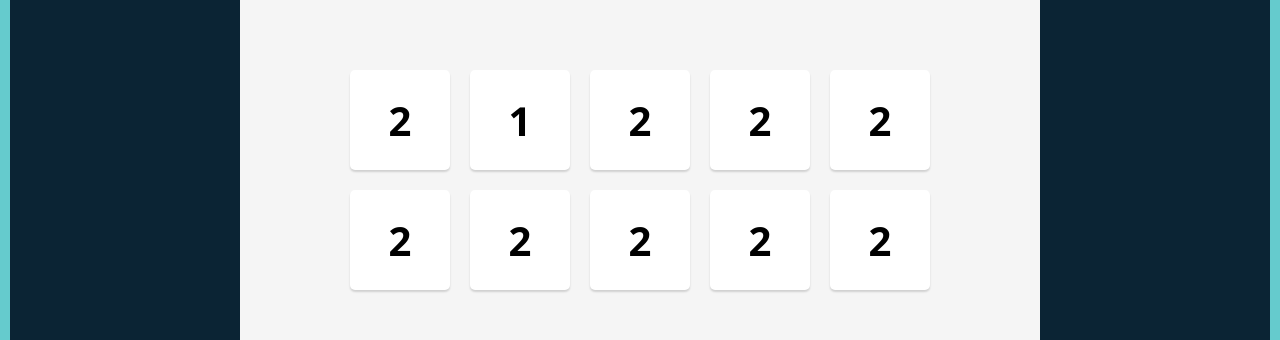
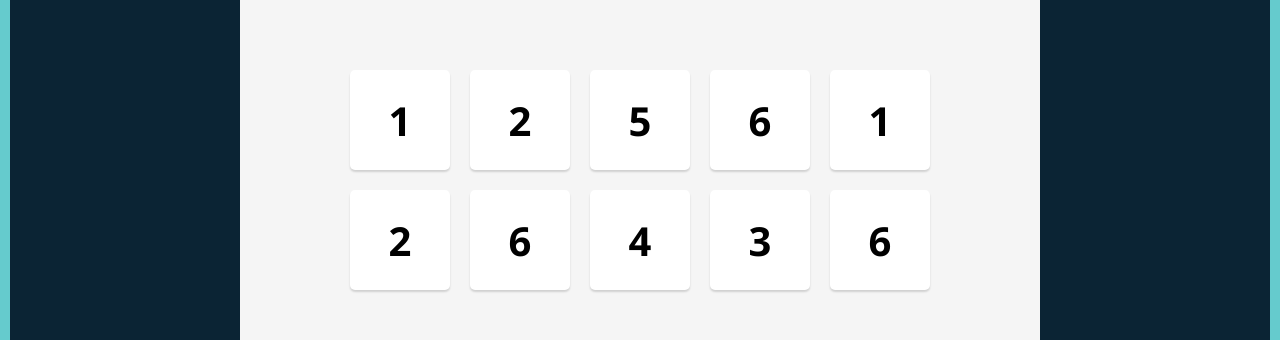
Before and after one commit to RaffayHusayn/Tenzies-Game, a React (Create React App) app: page / in a window 1280 px wide. Shown: the part 220-560 px from the top of the page. Built offline with nearby package versions, Linux system fonts and the light colour scheme.

Commit message:
Add logic to create a Array of Random Dice Numbers of 10 and using it to render 10 Dice component taking the values from the Array as props

```diff
--- a/src/App.js
+++ b/src/App.js
@@ -2,19 +2,23 @@ import "./App.css";
 import Dice from "./components/Dice";
 
 function App() {
+  function randomNumberFromInterval(min, max) {
+    return Math.floor(Math.random() * (max - min + 1) + min);
+  }
+  function allDiceNumber() {
+    const allDiceArray = [];
+    for (let i = 0; i < 10; i++) {
+      allDiceArray.push(randomNumberFromInterval(1, 6));
+    }
+    return allDiceArray;
+  }
+  const allDices = allDiceNumber();
   return (
     <div className="App">
       <div className="dice-grid">
-        <Dice value="2" />
-        <Dice value="1" />
-        <Dice value="2" />
-        <Dice value="2" />
-        <Dice value="2" />
-        <Dice value="2" />
-        <Dice value="2" />
-        <Dice value="2" />
-        <Dice value="2" />
-        <Dice value="2" />
+        {allDices.map((diceNumber, index) => (
+          <Dice key={index} value={diceNumber} />
+        ))}
       </div>
     </div>
   );
--- a/src/components/Dice.jsx
+++ b/src/components/Dice.jsx
@@ -1,7 +1,7 @@
 import "../styles/Dice.css";
 function Dice(props) {
   return (
-    <div className="dice">
+    <div className="dice-face">
       <h2>{props.value}</h2>
     </div>
   );
--- a/src/styles/Dice.css
+++ b/src/styles/Dice.css
@@ -1,4 +1,4 @@
-.dice {
+.dice-face {
   height: 100px;
   width: 100px;
   border-radius: 5px;
@@ -7,6 +7,7 @@
   display: flex;
   align-items: center;
   justify-content: center;
+  cursor: pointer;
 }
 
 h2 {
```
